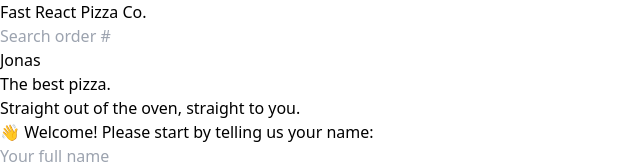
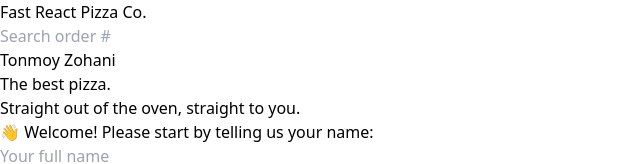
Before and after one commit to TonmoyZohani/fast-react-pizza, a React (Vite) app: page / in a window 1280 px wide. Shown: the top 164 px of the page, without its empty margins (0-640 px from the left). Built offline with nearby package versions, Linux system fonts and the light colour scheme.

Commit message:
update the name

```diff
--- a/src/features/user/CreateUser.jsx
+++ b/src/features/user/CreateUser.jsx
@@ -1,11 +1,22 @@
 import { useState } from 'react';
 import Button from '../../ui/Button';
+import { useDispatch } from 'react-redux';
+import { updateName } from './userSlice';
+import { useNavigate } from 'react-router-dom';
 
 function CreateUser() {
   const [username, setUsername] = useState('');
+  const dispatch = useDispatch();
+  const navigate = useNavigate();
 
   function handleSubmit(e) {
     e.preventDefault();
+
+    if(!username) return;
+
+    dispatch(updateName(username));
+    navigate("/menu");
+
   }
 
   return (
--- a/src/features/user/UserName.jsx
+++ b/src/features/user/UserName.jsx
@@ -1,12 +1,13 @@
 import { useSelector } from "react-redux";
 
 function Username() {
+  const username = useSelector((state) => state.user.username);
 
-  const username = useSelector((state)=>state.user.username);
+  if (!username) return null;
 
   console.log(username);
 
-  return <div className="hidden text-sm font-semibold md:block">Jonas</div>;
+  return <div className="hidden text-sm font-semibold md:block">{username}</div>;
 }
 
 export default Username;
```
